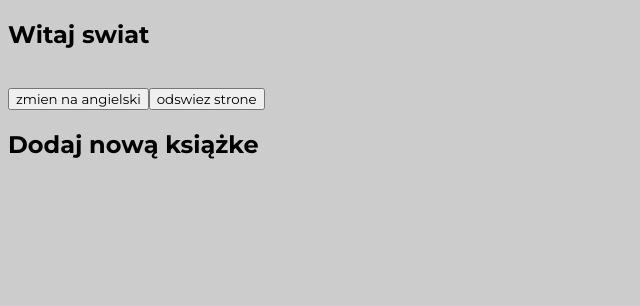
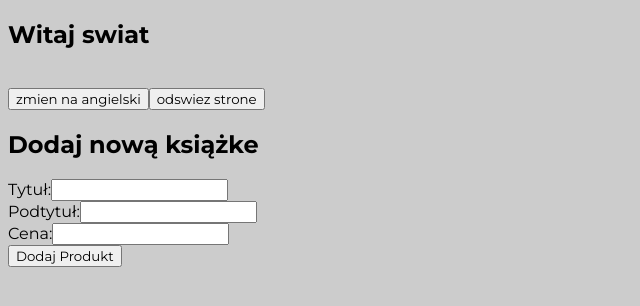
Before and after one commit to KarolGin/BookStore, a React (Create React App) app: page /add in a window 1280 px wide. Shown: the top 306 px of the page, without its empty margins (0-640 px from the left). Built offline with nearby package versions, Linux system fonts and the light colour scheme.

Commit message:
addProduct not finished

```diff
--- a/src/pages/AddProduct/AddProduct.tsx
+++ b/src/pages/AddProduct/AddProduct.tsx
@@ -1,12 +1,77 @@
-import React from "react";
+import React, { useState } from "react";
+type Product = {
+  price: number;
+  title: string;
+  subtitle: string;
+};
+export const AddProduct = () => {
+  const [products, setProducts] = useState<Product[]>([]);
+  const [title, setTitle] = useState('');
+  const [subtitle, setSubtitle] = useState('');
+  const [price, setPrice] = useState("");
 
-export const addProduct = () => {
+  const addProduct = async () => {
+    try {
+      const res = await fetch("https://api.itbook.store/1.0/new", {
+        method: "POST",
+        headers: { "Content-Type": "application/json" },
+        body: JSON.stringify({
+          title: title,
+          subtitle: subtitle,
+          price: parseFloat(price)   // przemiana ceny na liczbe
+        }),
+      })
+      if (!res.ok) throw new Error("cannot add new product!");
+
+      const newProduct = await res.json();
+      alert(`pomyslnie utworzono produkt ${newProduct.title}`);
+      setProducts((prev) => [...prev, newProduct]);
+      console.log(newProduct);
+    } catch (e) {
+      console.log(e);
+    }
+
+  };
+  const handleSubmit = (event: React.FormEvent<HTMLFormElement>) => {
+    event.preventDefault();
+    addProduct();
+  };
 
 
   return (
     <>
     <h2>Dodaj nową książke</h2>
-    </>
+    <form onSubmit={handleSubmit}>
+      <div>
+        <label>Tytuł:</label>
+        <input
+          type="text"
+          value={title}
+          onChange={(e) => setTitle(e.target.value)}
+          required
+        />
+      </div>
+      <div>
+        <label>Podtytuł:</label>
+        <input
+          type="text"
+          value={subtitle}
+          onChange={(e) => setSubtitle(e.target.value)}
+          required
+        />
+      </div>
+      <div>
+        <label>Cena:</label>
+        <input
+          type="number"
+          value={price}
+          onChange={(e) => setPrice(e.target.value)}
+          required
+        />
+      </div>
+      <button type="submit">Dodaj Produkt</button>
+    </form>
+  </>
   );
 };
-export default addProduct;
+export default AddProduct;
```
